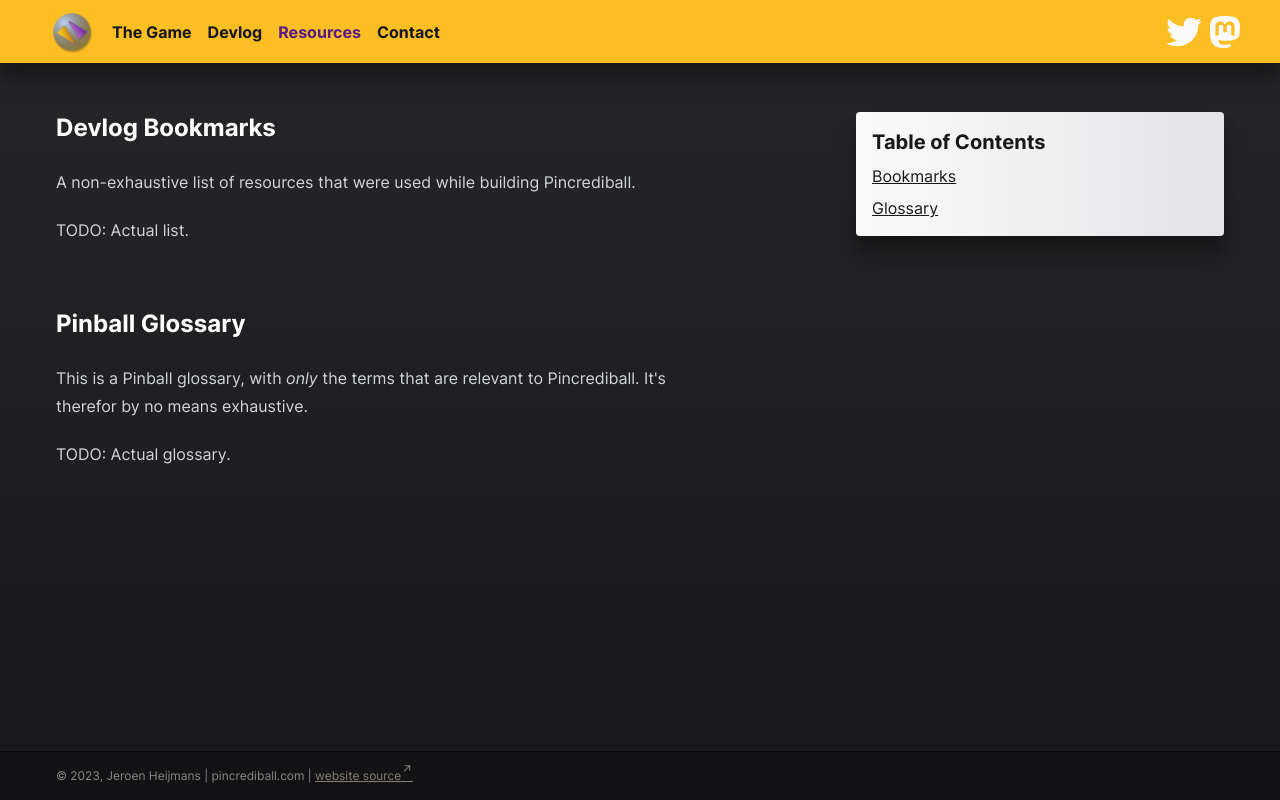
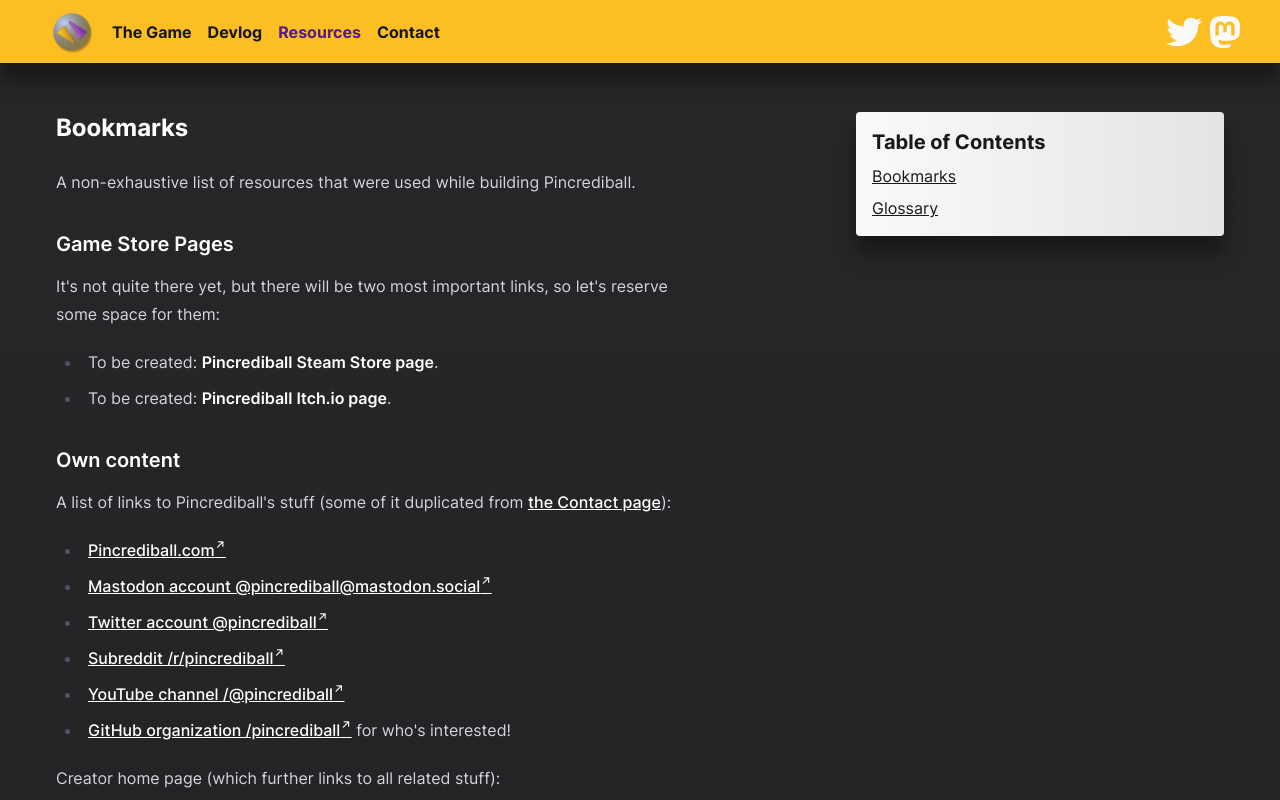
Before and after one commit to pincrediball/pincrediball.com, a SvelteKit app: page /resources in a window 1280 px wide. Shown: the top 800 px of the page. Built offline with nearby package versions, Linux system fonts and the light colour scheme.

Commit message:
Add initial list of bookmarks

```diff
--- a/content/resources/bookmarks.md
+++ b/content/resources/bookmarks.md
@@ -1,5 +1,110 @@
-## Devlog Bookmarks
+## Bookmarks
 
 A non-exhaustive list of resources that were used while building Pincrediball.
 
-TODO: Actual list.
+### Game Store Pages
+
+It's not quite there yet, but there will be two most important links, so let's reserve some space for them:
+
+- To be created: **Pincrediball Steam Store page**.
+- To be created: **Pincrediball Itch.io page**.
+
+### Own content
+
+A list of links to Pincrediball's stuff (some of it duplicated from [the Contact page](/contact)):
+
+- [Pincrediball.com](https://pincrediball.com)
+- [Mastodon account @pincrediball@mastodon.social](https://mastodon.social/@pincrediball)
+- [Twitter account @pincrediball](https://twitter.com/pincrediball)
+- [Subreddit /r/pincrediball](https://www.reddit.com/r/pincrediball/)
+- [YouTube channel /@pincrediball](https://www.youtube.com/@pincrediball)
+- [GitHub organization /pincrediball](https://github.com/pincrediball) for who's interested!
+
+Creator home page (which further links to all related stuff):
+
+- [JeroenHeijmans.nl](https://jeroenheijmans.nl)
+
+### Godot (game engine)
+
+The second game engine I tried for Pincrediball, with a list of used resources:
+
+- Official resources:
+  - [GodotEngine.org](https://godotengine.org/): the home page.
+  - [Godot Engine - Q&A: Bezier Curves for Collision Shapes](https://godotengine.org/qa/23638/why-arent-there-bezier-curves-for-collision-shape-creation)
+  - [Godot subreddit - Q&A: Bezier Curves for Collision Shapes](https://www.reddit.com/r/godot/comments/bbj4sv/creating_a_curved_collision_shape_2d/)
+- GDQuest, an organization with strong focus on Godot resources:
+  - [GDQuest.com](https://www.gdquest.com/) home page
+  - [YouTube channel @GDQuest](https://www.youtube.com/@Gdquest)
+  - [Godot 4.0 Release - YouTube overview](https://www.youtube.com/watch?v=chXAjMQrcZk)
+- YouTube tutorials:
+  - [Godot Area2D Beginner tutorial](https://www.youtube.com/watch?v=cQyyD-ykAHU)
+  - [Godot 2D Curved Terrain](https://www.youtube.com/watch?v=45PldDNCQhw) (with a plugin)
+  - [Godot Drag & Drop Inventory System](https://www.youtube.com/watch?v=dZYlwmBCziM)
+  - [Godot Drag, Drop, and Snap](https://www.youtube.com/watch?v=oN_28jlj8j4)
+  - [Godot Smooth Drag & Drop](https://www.youtube.com/watch?v=iSpWZzL2i1o)
+  - [Godot GDScript vs C#](https://www.youtube.com/watch?v=zq7lsT-phx8)
+  - [5 Reasons _not_ to use Godot](https://www.youtube.com/watch?v=zHSr9VETfdE)
+  - [10 Reasons to use Godot](https://www.youtube.com/watch?v=1t2xKpVyZYg)
+- My own Q&A and other similar posts:
+  - ["Equivalent of RigidBody2D's body_exited on StaticBody2D?"](https://gamedev.stackexchange.com/q/204774/16701)
+
+### Phaser (game engine)
+
+The first game engine I tried for Pincrediball, here's a list of resources used:
+
+- Official resources
+  - [github.com/photonstorm/phaser3-examples](https://github.com/photonstorm/phaser3-examples), the official examples
+  - [labs.phaser.io/](http://labs.phaser.io/), in-browser runnable examples
+  - [phaser.io/learn](https://phaser.io/learn)
+  - [Phaser 3 API Documentation (beta)](https://newdocs.phaser.io/docs/3.55.2/Phaser.Game)
+  - [Phaser 3 API Documentation (old)](https://photonstorm.github.io/phaser3-docs/Phaser.Game.html)
+- Box2D Physics
+  - [Phaser 2(!!) Box2D Plugin](http://phaser.io/shop/plugins/box2d), a different physics engine
+  - [Phaser 3 Box2D via Planck.js blog post](https://www.emanueleferonato.com/2019/10/12/use-box2d-physics-in-your-phaser-3-projects-with-planck-js-javascript-physics-engine/)
+  - [Planck.js (Box2D port) home page](https://piqnt.com/planck.js/)
+  - [Planck.js (Box2D port) on GitHub](https://github.com/shakiba/planck.js)
+- [Ourcade](https://ourcade.co/): an organization around GameDev with a focus on Phaser
+  - [github.com/ourcade](https://github.com/ourcade)
+  - [YouTube: Phaser 3 Game in TypeScript](https://www.youtube.com/watch?v=tFkMxzHwmDw)
+  - [YouTube: Phaser 3 vs Kaboom.js](https://www.youtube.com/watch?v=g4slFm0lows)
+  - [YouTube: Phaser 3, Matter.js, and Entity Component System (playlist)](https://www.youtube.com/playlist?list=PLNwtXgWIx3rh4C4bB8oO2CrJflUkLd3Bn)
+  - [YouTube: Phaser 3 and Matter.js Breakout Game tutorial (playlist)](https://www.youtube.com/playlist?list=PLNwtXgWIx3rh23MYaPLgqLDePAQgK1kQN)
+- Other resources
+  - [YouTube: Phaser 3 with Next.js](https://www.youtube.com/watch?v=xRJ787usR5s)
+  - [YouTube: Matter.js physics and Mouse Constraints](https://www.youtube.com/watch?v=W-ou_sVlTWk)
+- My own Q&A and other similar posts:
+  - ["How to make object movable only by the player?"](https://gamedev.stackexchange.com/q/204691/16701)
+
+### Game Development
+
+Generic game development resources:
+
+- [OpenGameArt.org](https://opengameart.org/)
+- YouTube
+  - [Lightweight comparison of 8 game engines](https://www.youtube.com/watch?v=MASAqbRMnaM)
+  - [Lightweight comparison of Godot, Unity, and Unreal Engine](https://www.youtube.com/watch?v=dphuMHYH_VY)
+  - [@AmalieKae devlog playlist](https://www.youtube.com/playlist?list=PL3jzrSFLAusjNpInOVOXT16GNB7aAyyFO) about starting an Indie Game Studio
+  - [@Pontypants devlog playlist](https://www.youtube.com/playlist?list=PLQ4Vt6g0IoeN2FAirquiSXtVkMcZYr_Rq) about creating Punch-A-Bunch
+  - [The Beauty of Bezier Curves](https://www.youtube.com/watch?v=aVwxzDHniEw)
+  - [Writing a physics engine from scratch](https://www.youtube.com/watch?v=lS_qeBy3aQI)
+
+### Pinball Machines
+
+Generic resources about Pinball:
+
+- Glossaries
+  - [Glossary on Wikipedia](https://en.wikipedia.org/wiki/Glossary_of_pinball_terms)
+  - [Glossary on "The Internet Pinball Machine Database"](https://www.ipdb.org/glossary.php)
+- YouTube
+  - [Pinball Machine in Slow Motion](https://www.youtube.com/watch?v=Tmg5WOvPKpU) by The Slow Mo Guys
+  - [Pinball Flipper Skills (playlist)](https://www.youtube.com/watch?v=r_7TQ6wRZdw&list=PL-WQLGFMr97DnxeE1Rmi-wAwa-Vm7D-7i)
+  - [Pinball Flipper Skills (short summary)](https://www.youtube.com/watch?v=krnjVxe4iN0)
+  - [Pinball Machine parts and components](https://www.youtube.com/watch?v=2CpUgC-yOFg)
+  - [Pinball History (playlist, 4 episodes)](https://www.youtube.com/playlist?list=PLDwfKjKd6r1EXcYTT_Dagl2Hi2fIWbjqT)
+  - [Tutorial for the X-Man Pinball Machine](https://www.youtube.com/watch?v=EFX2_0nDoMI)
+  - [Tutorial for the Addams Family Pinball Machine](https://www.youtube.com/watch?v=XSw7fK6x1mw)
+  - [Tutorial for the Medieval Madness Pinball Machine](https://www.youtube.com/watch?v=6wb_x3q3z14&t=866s)
+  - [Pinball Coffee Table build](https://www.youtube.com/watch?v=DmYrqO6teW8)
+  - [Top 10 Pinball Machines by CaptNRetro](https://www.youtube.com/watch?v=5b1a0pagrag)
+  - [Top 10 Pinball Machines by WatchMojo](https://www.youtube.com/watch?v=tDYmKpHfgtQ)
+  - [Vox: Pinball isn't as random as it seems](https://www.youtube.com/watch?v=T1zzyGhA4-g)
--- a/src/routes/resources/+page.svelte
+++ b/src/routes/resources/+page.svelte
@@ -21,10 +21,11 @@
 <div class="w-[1200px] max-w-full mx-auto px-4 pt-12 pb-16 page-container">
   <div class="grid md:grid-cols-[2fr_1fr] grid-cols-1 w-full gap-4 lg:gap-16">
     <div>
-      <article id="bookmarks" class="prose prose-invert">
+      <article id="bookmarks" class="scroll-mt-24 prose prose-invert">
         {@html marked(data.bookmarks.content)}
       </article>
-      <article id="glossary" class="prose prose-invert mt-16">
+      <hr class="my-8 border-t border-t-amber-400/50" />
+      <article id="glossary" class="scroll-mt-24 prose prose-invert mt-16">
         {@html marked(data.glossary.content)}
       </article>
     </div>
```
